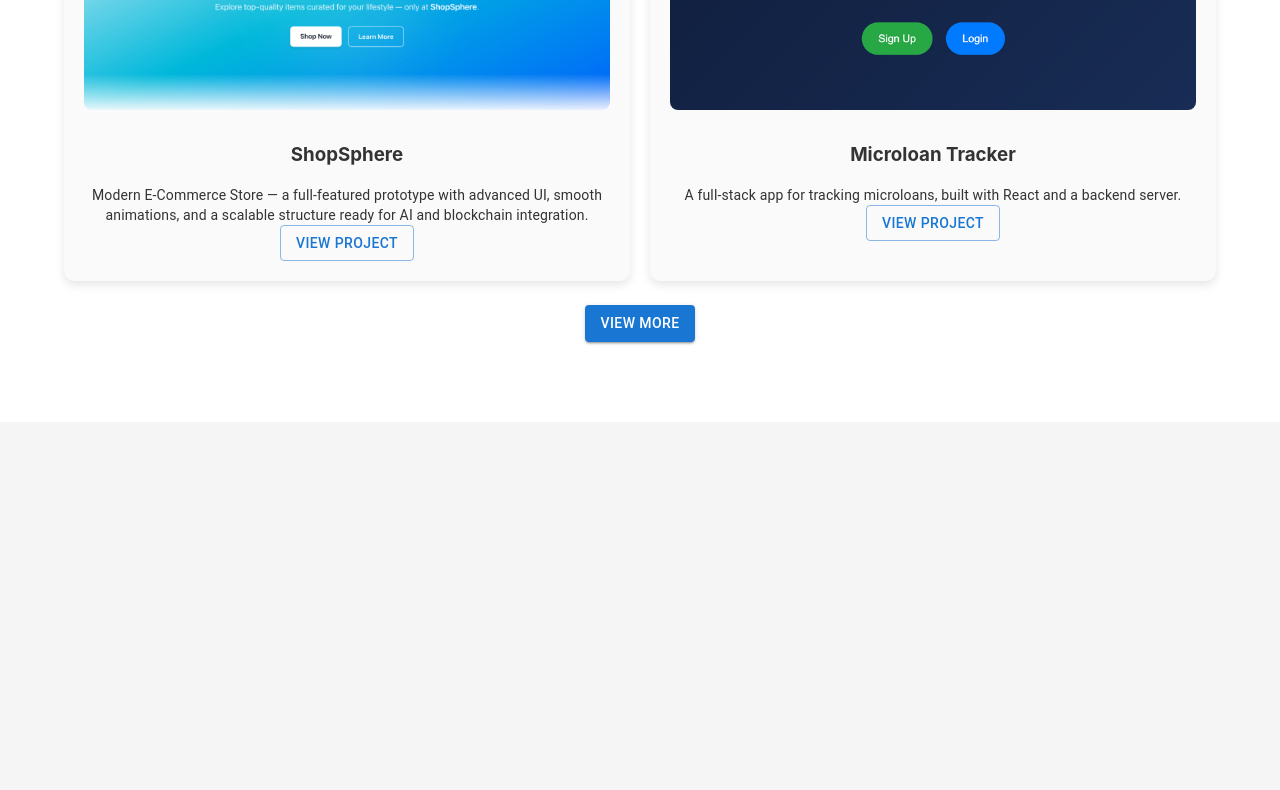
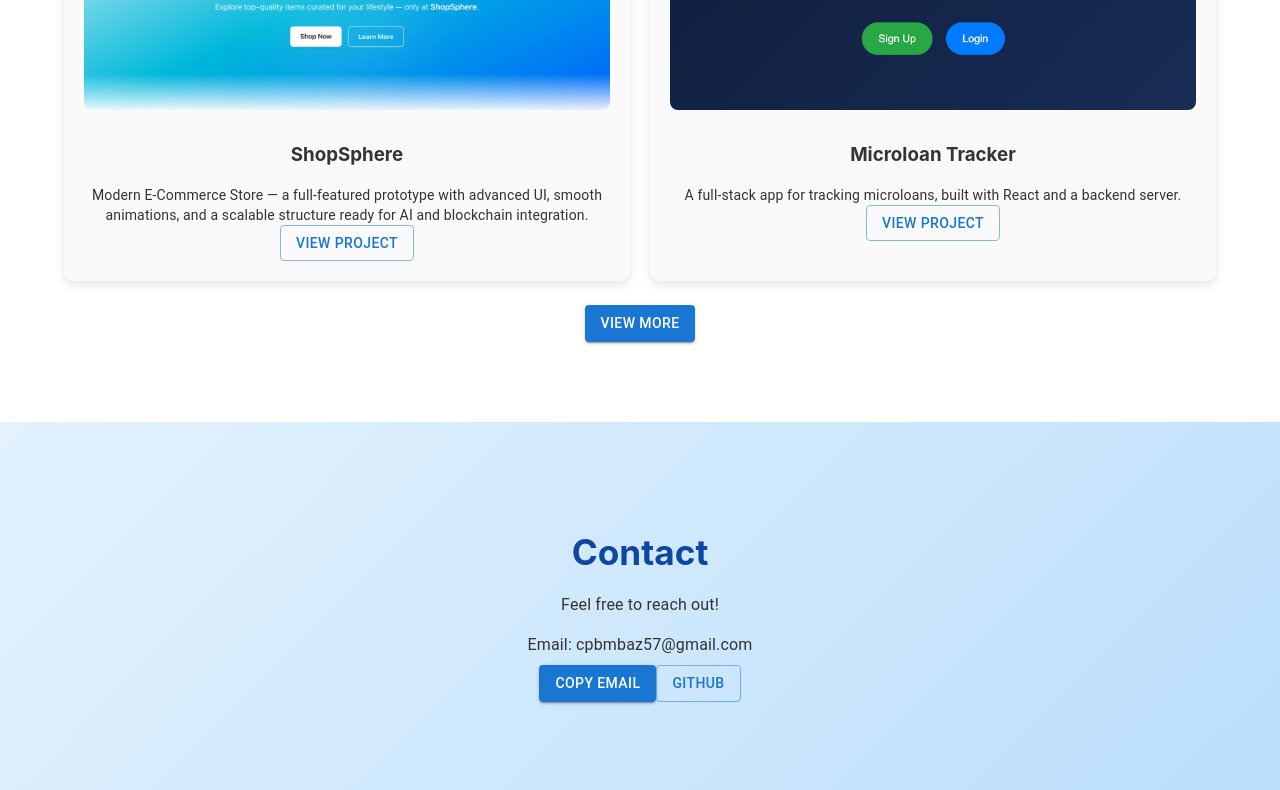
Before and after one commit to ConradPB/portfolio-react-update, a React (Vite) app in the folder portfolio/: page / in a window 1280 px wide. Shown: the part 1298-2088 px from the top of the page. Before the commit the page ends 1720 px from the top, so only its background shows below. Built offline with nearby package versions, Linux system fonts and the light colour scheme.

Commit message:
portfolio updated

```diff
--- a/portfolio/src/App.jsx
+++ b/portfolio/src/App.jsx
@@ -200,6 +200,28 @@ function App() {
         </Container>
       </section>
 
+      <section id="contact" className="section contact">
+        <Container>
+          <Box className="fade-in">
+            <h2>Contact</h2>
+            <Typography variant="body1">Feel free to reach out!</Typography>
+            <Box sx={{ mt: 2 }}>
+              <Typography variant="body1">Email: cpbmbaz57@gmail.com</Typography>
+              <Button variant="contained" onClick={copyEmail} sx={{ my: 1 }}>
+                {copied ? 'Copied!' : 'Copy Email'}
+              </Button>
+              <Button
+                variant="outlined"
+                href="https://github.com/ConradPB"
+                target="_blank"
+                rel="noreferrer"
+              >
+                GitHub
+              </Button>
+            </Box>
+          </Box>
+        </Container>
+      </section>
     </div>
   );
 }
```
